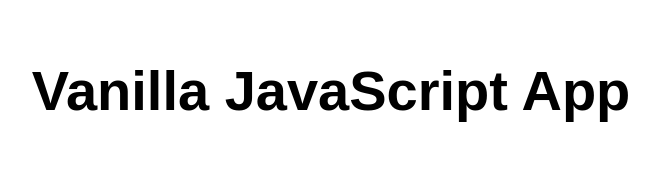
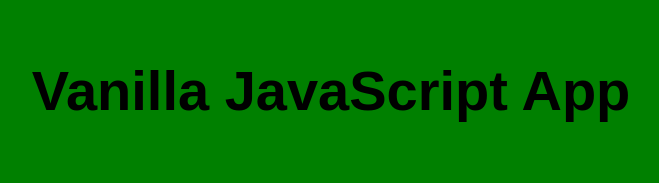
Before and after one commit to KotoMorimoto/my-first-static-web-app, a website: page src/index.html in a window 1280 px wide. Shown: the whole page, without its empty margins (309-968 px from the left). Drawn offline with Linux system fonts and the light colour scheme.

Commit message:
Update styles.css
color change

```diff
--- a/src/styles.css
+++ b/src/styles.css
@@ -6,7 +6,7 @@ html, body {
   margin: 0;
   border: 0;
   padding: 0;
-  background-color: #fff;
+  background-color: green;
 }
 
 main {
```
